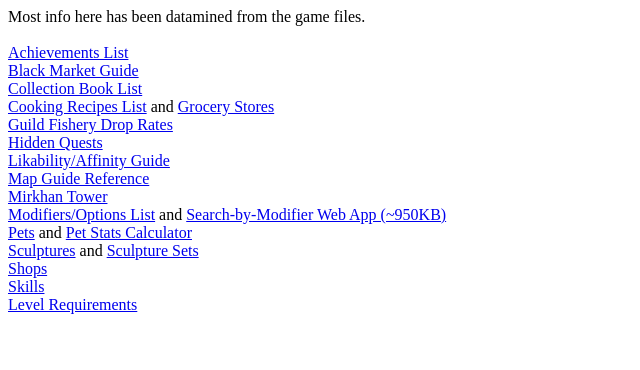
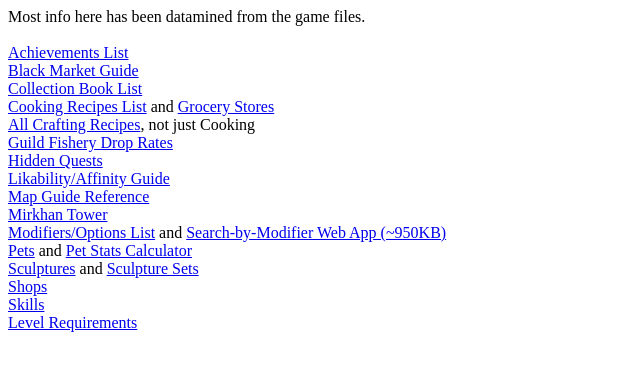
Before and after one commit to Serity/serity.github.io, a plain HTML site: page moonlight-sculptor/index.html in a window 1280 px wide. Shown: the whole page, without its empty margins (0-640 px from the left). Drawn offline with Linux system fonts and the light colour scheme.

Commit message:
Update index.html

```diff
--- a/moonlight-sculptor/index.html
+++ b/moonlight-sculptor/index.html
@@ -9,6 +9,7 @@
         <a href="out_black_market.txt">Black Market Guide</a><br>
         <a href="out_collection.txt">Collection Book List</a><br>
         <a href="out_cooking.txt">Cooking Recipes List</a> and <a href="out_groceries.txt">Grocery Stores</a><br>
+        <a href="out_crafting.txt">All Crafting Recipes</a>, not just Cooking<br>
         <!-- <a href="out_drops_gathering.txt">Gathering Drops</a><br> --> <!-- this isn't accurate due to datamining not having all the data? maybe a lot of it is server-side... I dunno. -->
         <a href="out_drops_fishing_guild.txt">Guild Fishery Drop Rates</a><br>
         <a href="out_quests_hidden.txt">Hidden Quests</a><br>
```
